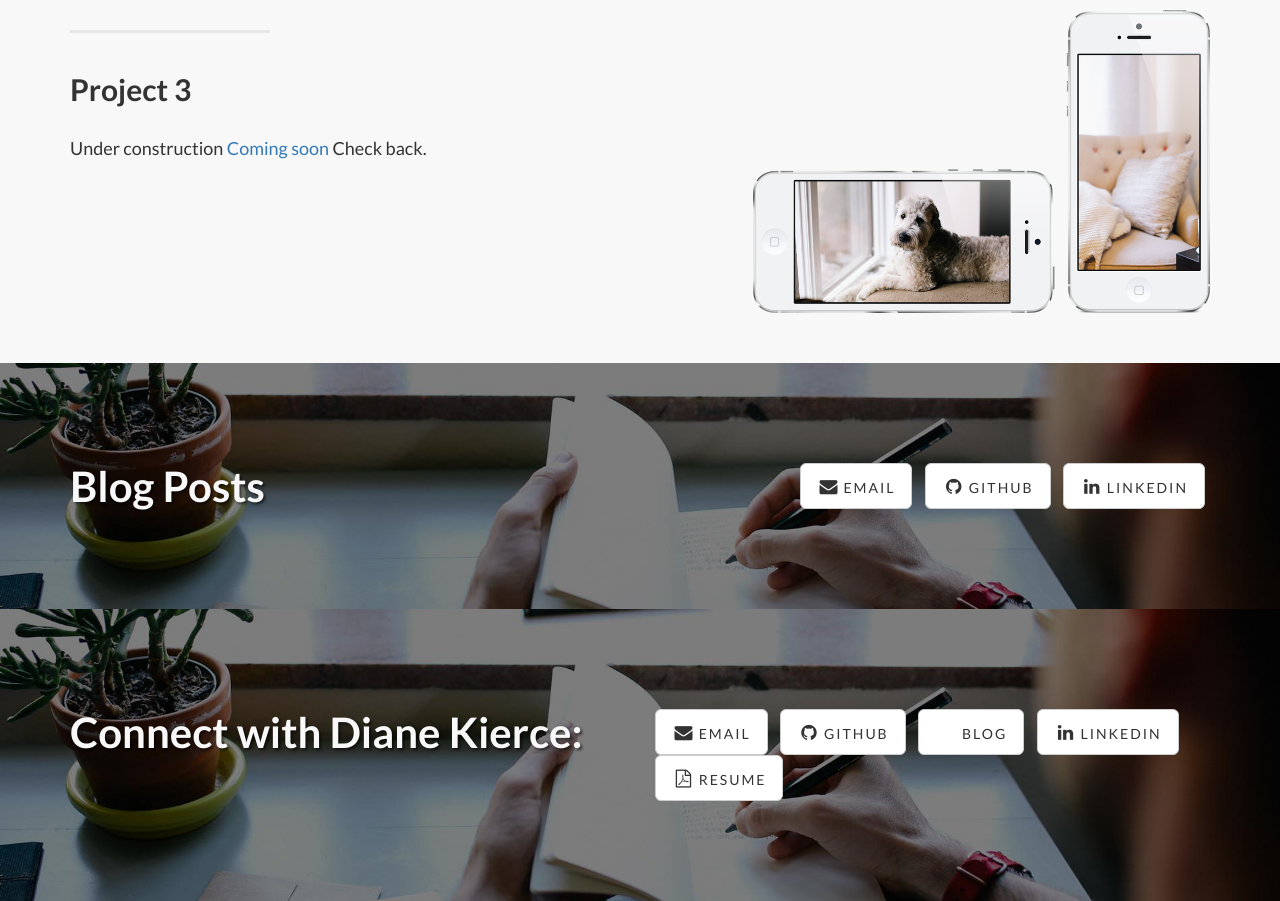
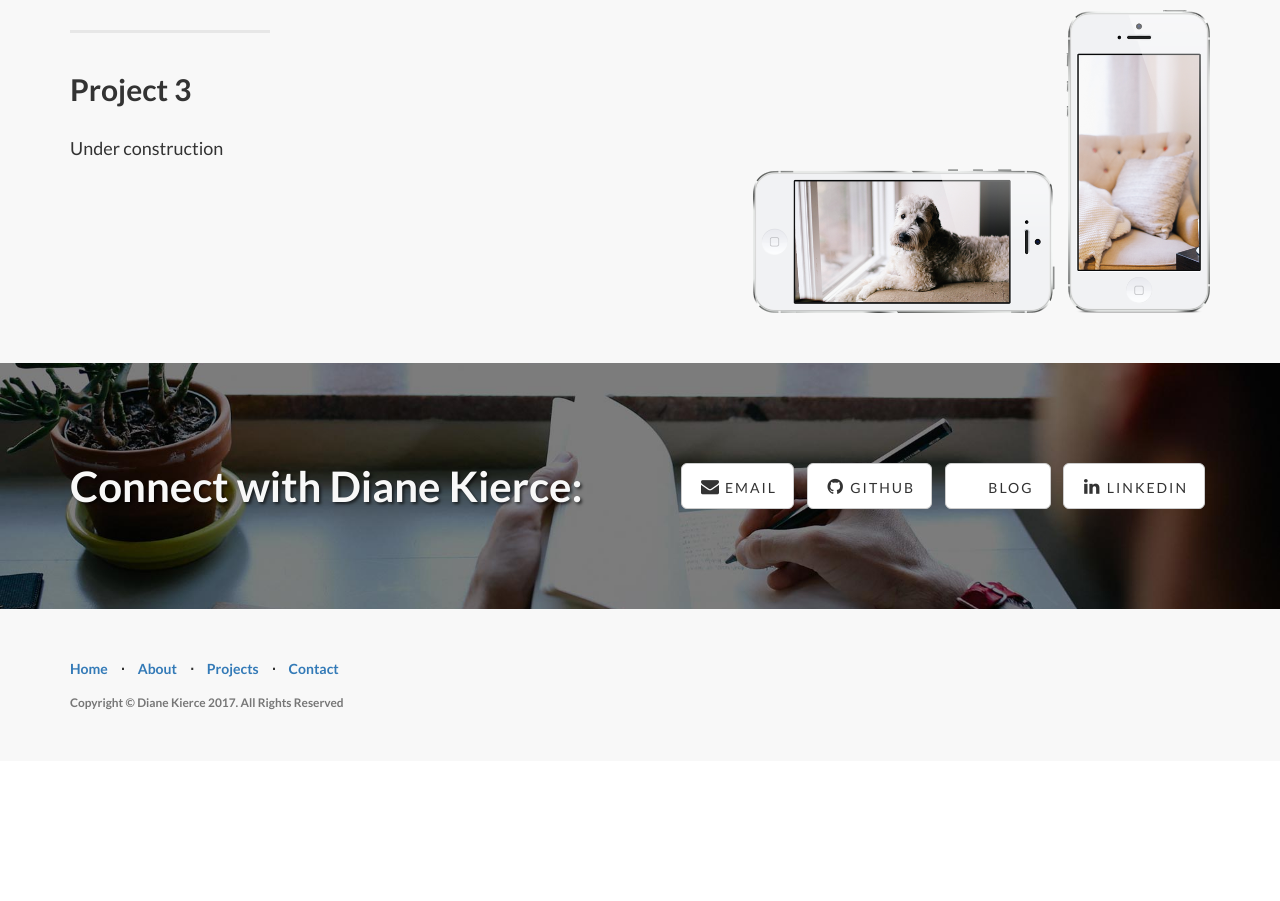
Before and after one commit to DianeKierce/DianeKierce.github.io, a plain HTML site: page index.html in a window 1280 px wide. Shown: the part 2340-3241 px from the top of the page. After the commit the page ends 3101 px from the top, so only its background shows below. Drawn offline with Linux system fonts and the light colour scheme.

Commit message:
Update html and images

```diff
--- a/index.html
+++ b/index.html
@@ -122,7 +122,8 @@
                         <a target="_blank" href="https://docs.google.com/presentation/d/1Rb8-lTjYNspLipSMfM1k7inIqmCLGGdjpsw1rh1AIuM/edit?usp=sharing">View presentation slides</a></p>
                 </div>
                 <div class="col-lg-5 col-lg-offset-2 col-sm-6">
-                    <img class="img-responsive" src="img/covfefe_lda_vis_3.html" alt="">
+                    <img class="img-responsive" src="img/topic_model_vis_screenshot.png" alt="">
+                    <p class="lead">For the interactive version of this visualization,<a target="_blank" href="img/covfefe_lda_vis_3.html"> click here</a>.</p>
                 </div>
             </div>
 
@@ -141,7 +142,7 @@
                     <hr class="section-heading-spacer">
                     <div class="clearfix"></div>
                     <h2 class="section-heading">Predicting Salary from Job Listings</h2>
-                    <p class="lead">Under construction<a target="_blank" href="img/covfefe_lda_vis_3.html">Test link to visualization</a>!</p>
+                    <p class="lead">Under construction</p>
                 </div>
                 <div class="col-lg-5 col-sm-pull-6  col-sm-6">
                     <img class="img-responsive" src="img/dog.png" alt="">
@@ -163,7 +164,7 @@
                     <hr class="section-heading-spacer">
                     <div class="clearfix"></div>
                     <h2 class="section-heading">Project 3</h2>
-                    <p class="lead">Under construction <a target="_blank" href="http://www.google.com/fonts">Coming soon</a> Check back</a>.</p>
+                    <p class="lead">Under construction</p>
                 </div>
                 <div class="col-lg-5 col-lg-offset-2 col-sm-6">
                     <img class="img-responsive" src="img/phones.png" alt="">
@@ -177,37 +178,7 @@
     <!-- /.content-section-a -->
 
 
-    <a  name="blog"></a>
-    <div class="banner">
-
-        <div class="container">
-
-            <div class="row">
-                <div class="col-lg-6">
-                    <h2>Blog Posts</h2>
-                </div>
-                <div class="col-lg-6">
-                    <ul class="list-inline banner-social-buttons">
-                        <li>
-                            <a href="mailto:diane.kierce@gmail.com" class="btn btn-default btn-lg"><i class="fa fa-envelope fa-fw"></i> <span class="network-name">Email</span></a>
-                        </li>
-                        <li>
-                            <a href="https://github.com/DianeKierce" class="btn btn-default btn-lg"><i class="fa fa-github fa-fw"></i> <span class="network-name">Github</span></a>
-                        </li>
-                        <li>
-                            <a href="#" class="btn btn-default btn-lg"><i class="fa fa-linkedin fa-fw"></i> <span class="network-name">Linkedin</span></a>
-                        </li>
-                    </ul>
-                </div>
-            </div>
-
-        </div>
-        <!-- /.container -->
-
-    </div>
-    <!-- /.content-section-a -->
-
-    <a  name="contact"></a>
+        <a  name="contact"></a>
     <div class="banner">
 
         <div class="container">
@@ -229,9 +200,6 @@
                         </li>
                         <li>
                             <a href="https://www.linkedin.com/in/dianekierce/" class="btn btn-default btn-lg"><i class="fa fa-linkedin fa-fw"></i> <span class="network-name">Linkedin</span></a>
-                        </li>
-                        <li>
-                            <a href="img/DianeKierceResume072017.pdf" class="btn btn-default btn-lg"><i class="fa fa-file-pdf-o fa-fw"></i> <span class="network-name">Resume</span></a>
                         </li>
                     </ul>
                 </div>
```
Also changed, not shown: img/topic_model_vis_screenshot.png (added).
